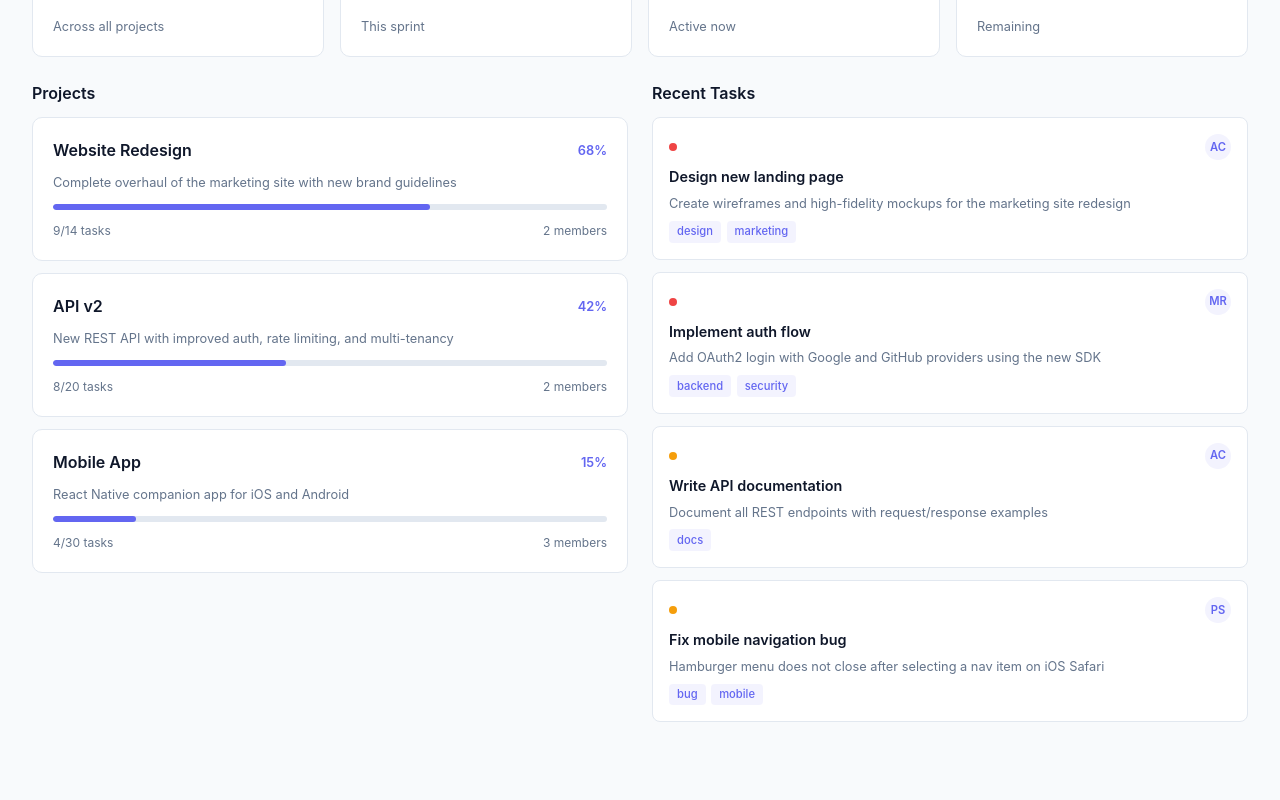
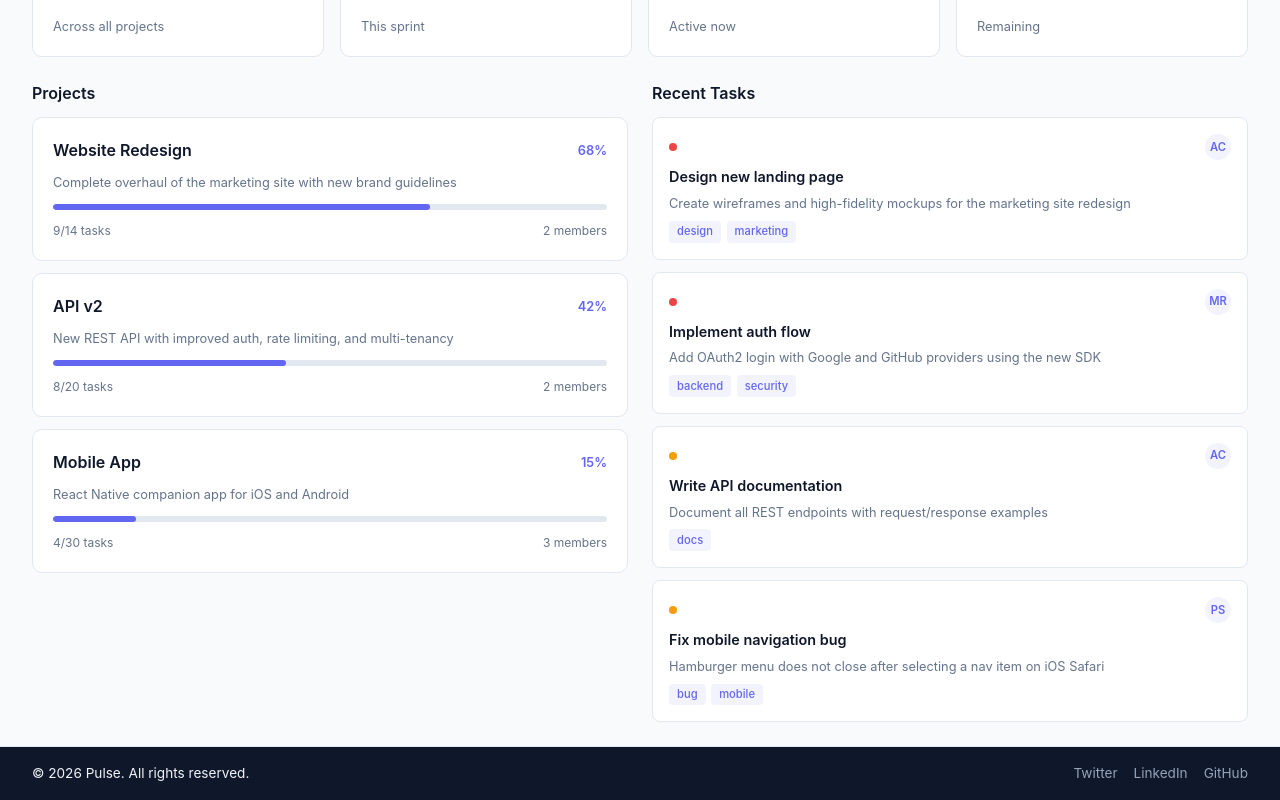
Before and after one commit to Nelson-PROIA/pulse-dashboard, a React (Vite) app: page / in a window 1280 px wide. Shown: the part 244-1044 px from the top of the page. Before the commit the page ends 990 px from the top, so only its background shows below. Built offline with nearby package versions, Linux system fonts and the light colour scheme.

Commit message:
feat: add a sticky footer with copyright and social media links

```diff
--- a/src/App.css
+++ b/src/App.css
@@ -9,3 +9,30 @@
 .main-content {
   flex: 1;
 }
+
+.footer {
+  background: var(--navbar-bg);
+  color: var(--navbar-text);
+  padding: 1rem 2rem;
+  text-align: center;
+  font-size: 0.85rem;
+  border-top: 1px solid var(--border);
+  display: flex;
+  justify-content: space-between;
+  align-items: center;
+}
+
+.footer-social-links {
+  display: flex;
+  gap: 1rem;
+}
+
+.footer-social-links a {
+  color: var(--navbar-link);
+  text-decoration: none;
+  transition: color 0.15s;
+}
+
+.footer-social-links a:hover {
+  color: white;
+}
--- a/src/App.tsx
+++ b/src/App.tsx
@@ -36,6 +36,14 @@ function App() {
       <main className="main-content">
         {renderPage()}
       </main>
+      <footer className="footer">
+        <span>&copy; {new Date().getFullYear()} Pulse. All rights reserved.</span>
+        <div className="footer-social-links">
+          <a href="#" target="_blank" rel="noopener noreferrer">Twitter</a>
+          <a href="#" target="_blank" rel="noopener noreferrer">LinkedIn</a>
+          <a href="#" target="_blank" rel="noopener noreferrer">GitHub</a>
+        </div>
+      </footer>
     </div>
   );
 }
```
